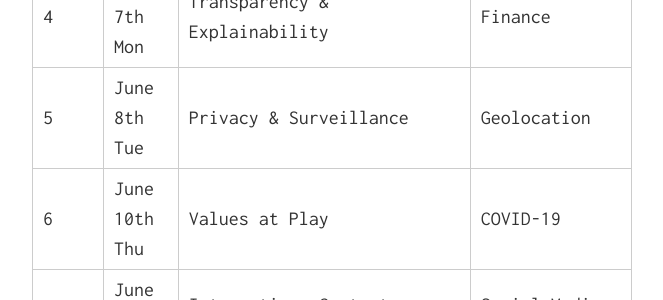
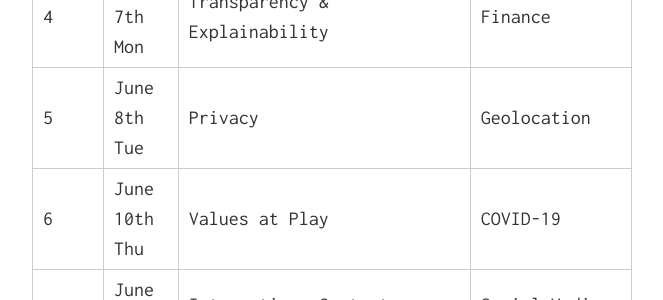
Before and after one commit to ResponsiblyAI/learn, a Jekyll site: the page built from index.md, in a window 1280 px wide and 900 px high, scrolled down 3277 px. Shown: the part 153-453 px from the top of the window, without its empty margins (308-971 px from the left). Built offline with Jekyll 4.4.1, drawn with Linux system fonts in a browser that asks for light colours; nearby versions of some CDN libraries.

Commit message:
update syllabus

```diff
--- a/index.md
+++ b/index.md
@@ -112,7 +112,7 @@ May 27-June 17 | Monday, Tuesday, Thursday
   <tr>
     <td class="tg-0pky">5</td>
     <td class="tg-0pky">June 8th<br />Tue</td>
-    <td class="tg-0pky">Privacy &amp; Surveillance</td>
+    <td class="tg-0pky">Privacy</td>
     <td class="tg-0pky">Geolocation</td>
   </tr>
   <tr>
```
